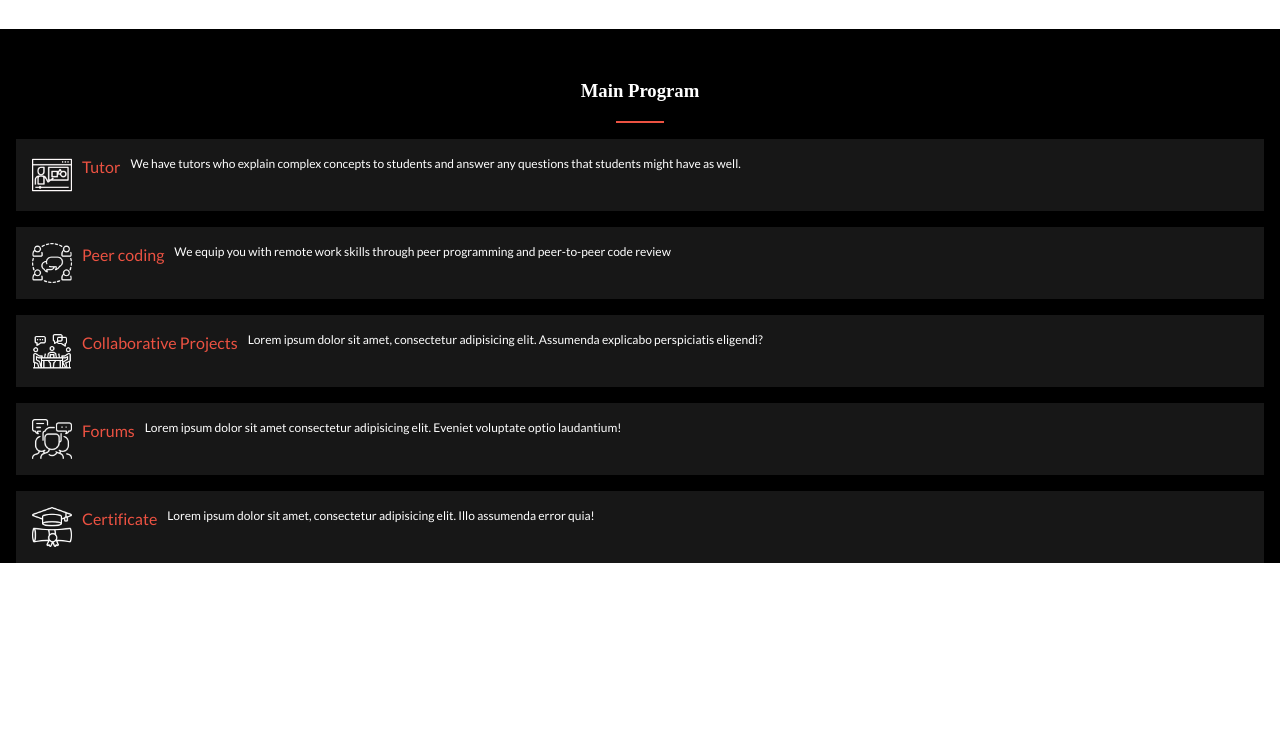
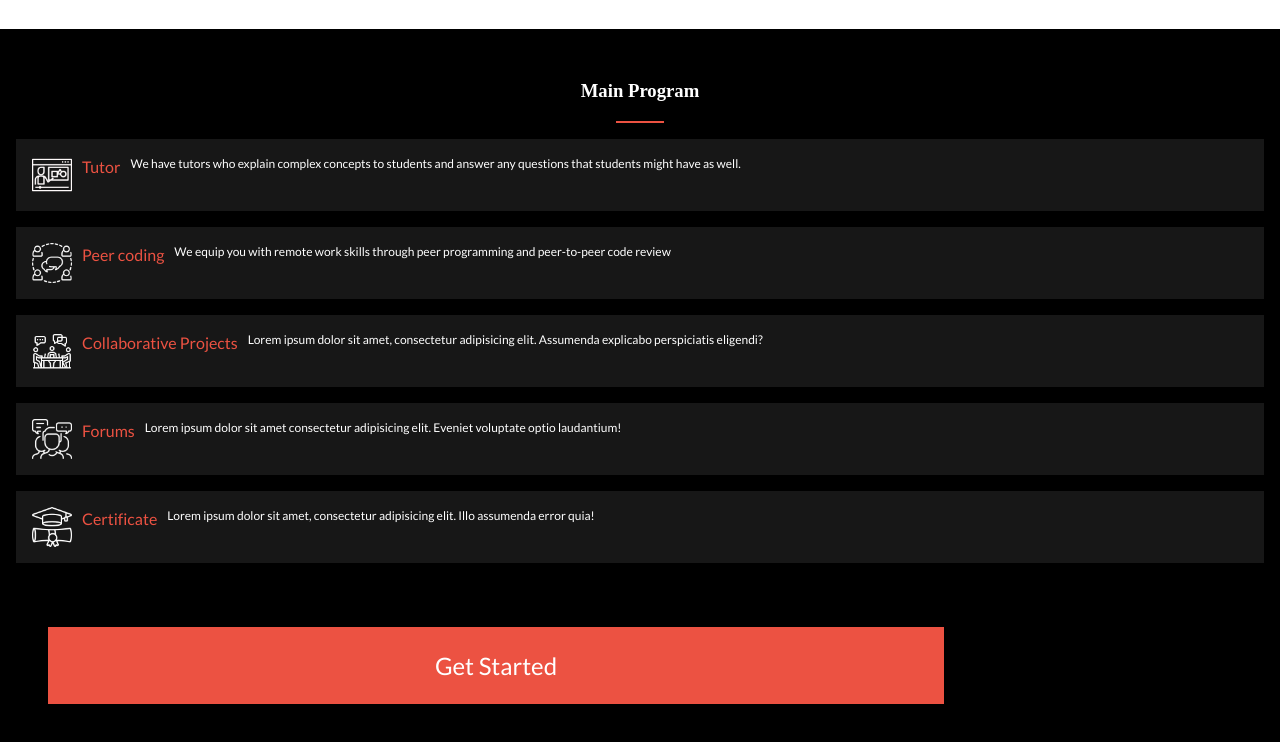
Before and after one commit to kessio/capstoneProject-1, a website: page index.html in a window 1280 px wide. Shown: the part 890-1632 px from the top of the page. Before the commit the page ends 1453 px from the top, so only its background shows below. Drawn offline with Linux system fonts and the light colour scheme; a web font is replaced by a local one.

Commit message:
Added and styled button on program section

```diff
--- a/index.html
+++ b/index.html
@@ -82,6 +82,7 @@
                 <div class="program-title">Certificate</div>
                 <div class="program-details">Lorem ipsum dolor sit amet, consectetur adipisicing elit. Illo assumenda error quia!</div>
             </div>
+            <button class="signup-btn">Get Started</button>
         </div>
     </section>
  </div>
--- a/style.css
+++ b/style.css
@@ -165,3 +165,13 @@ svg {
     font-size: 12px;
     font-family: 'Lato';
 }
+.signup-btn {
+    width: 70%;
+    margin: 3rem 3rem;
+    border: none;
+    background-color:#EC5242;
+    color: #ffffff;
+    font-size: 1.5rem;
+    padding: 1.5rem 2rem;
+    font-family: 'Lato';
+}
```
